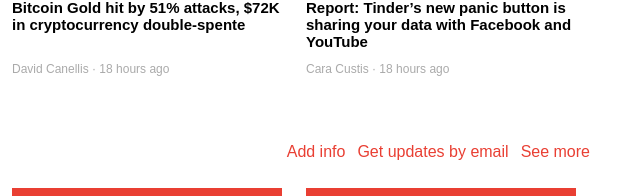
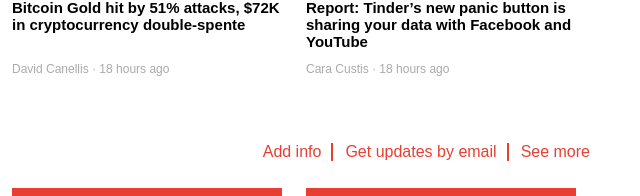
Before and after one commit to Kyle-Law/Thenextweb-clone, a plain HTML site: page index.html in a window 1280 px wide. Shown: the part 1042-1238 px from the top of the page, 640-1280 px from the left. Drawn offline with Linux system fonts and the light colour scheme.

Commit message:
Added border-right CSS to funding section

```diff
--- a/index.html
+++ b/index.html
@@ -132,8 +132,8 @@
             </h2>
             <div>
                 <ul>
-                    <li class="hover-black">Add info</li>
-                    <li class="hover-black">Get updates by email</li>
+                    <li class="hover-black border-right">Add info</li>
+                    <li class="hover-black border-right">Get updates by email</li>
                     <li class="hover-black">See more</li>
                 </ul>
             </div>
--- a/main.css
+++ b/main.css
@@ -307,6 +307,11 @@
   grid-row: span 2;
   width: 100%;
   height: 100%;
+}
+
+.border-right {
+  border-right: 2px solid;
+  padding-right: 10px;
 }
 
 @media (min-width: 768px) {
```
